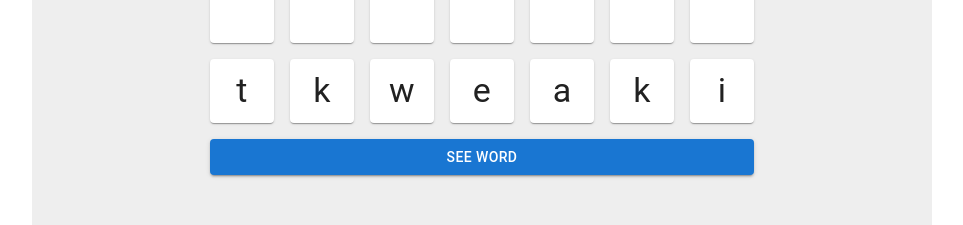
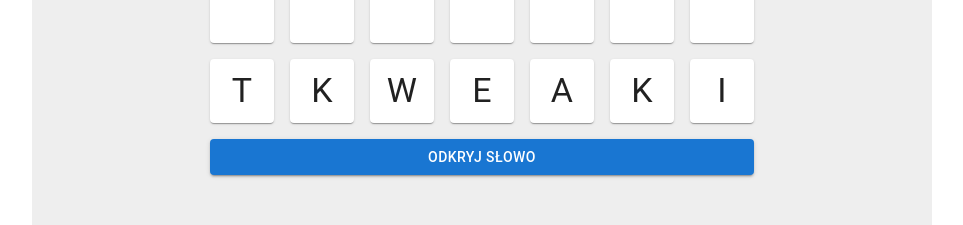
Before and after one commit to oliwierost/word-scramble, a Next.js app: page / in a window 1280 px wide. Shown: the part 323-548 px from the top of the page, without its empty margins (158-1121 px from the left). Built offline with nearby package versions, Linux system fonts and the light colour scheme.

Commit message:
Chage text displayed upon winning the game

```diff
--- a/components/WordScramble/index.tsx
+++ b/components/WordScramble/index.tsx
@@ -1,4 +1,4 @@
-import { Button, Card, Typography } from "@mui/material"
+import { Box, Button, Card, Typography } from "@mui/material"
 import { Stack } from "@mui/system"
 import { useEffect, useState } from "react"
 
@@ -39,8 +39,13 @@ export const WordScramble = () => {
       pickAndScrambleWord()
       return
     }
-    setWord(randomWord)
-    setLetters(() => scrambled.map((letter, index) => ({ letter, index })))
+    setWord(randomWord.toUpperCase())
+    setLetters(() =>
+      scrambled.map((letter, index) => ({
+        letter: letter.toUpperCase(),
+        index,
+      }))
+    )
     setDroppedLetters(() => Array(scrambled.length).fill(null))
   }
 
@@ -55,7 +60,7 @@ export const WordScramble = () => {
       const newState = [...prev]
       if (newState[slotIndex]) {
         const removedLetter = newState[slotIndex]
-        newState[removedLetter.index] = null
+
         setLetters((prev) => {
           const newState = [...prev]
           newState[removedLetter.index] = removedLetter
@@ -111,7 +116,11 @@ export const WordScramble = () => {
   const renderSlots = () => {
     return letters.map((_, index) => (
       <Card
-        sx={{ width: "4rem", height: "4rem" }}
+        sx={{
+          width: "4rem",
+          height: "4rem",
+          cursor: droppedLetters[index] ? "pointer" : "default",
+        }}
         key={index}
         onDrop={(e) => handleDrop(e, index)}
         onDragOver={(e) => e.preventDefault()}
@@ -133,7 +142,11 @@ export const WordScramble = () => {
   const renderLetters = () => {
     return letters.map((letter, index) => (
       <Card
-        sx={{ width: "4rem", height: "4rem" }}
+        sx={{
+          width: "4rem",
+          height: "4rem",
+          cursor: letters[index] ? "pointer" : "default",
+        }}
         key={index}
         draggable={!letter ? false : true}
         onDragStart={(e) => handleDragStart(e, index)}
@@ -166,19 +179,15 @@ export const WordScramble = () => {
         {renderLetters()}
       </Stack>
       {isSolved() ? (
-        <Stack>
-          <Typography variant="h4" textAlign="center">
-            You solved it!
-          </Typography>
+        <Stack alignItems="center">
+          <Box>Brawo!</Box>
           <Button onClick={() => pickAndScrambleWord()} variant="contained">
-            <Typography variant="h4" textAlign="center">
-              Next word
-            </Typography>
+            Następne słowo
           </Button>
         </Stack>
       ) : (
         <Button onClick={() => setShowWord(!showWord)} variant="contained">
-          {showWord ? "Hide word" : "See word"}
+          {showWord ? "Ukryj słowo" : "Odkryj słowo"}
         </Button>
       )}
       {showWord && !isSolved() ? (
```
